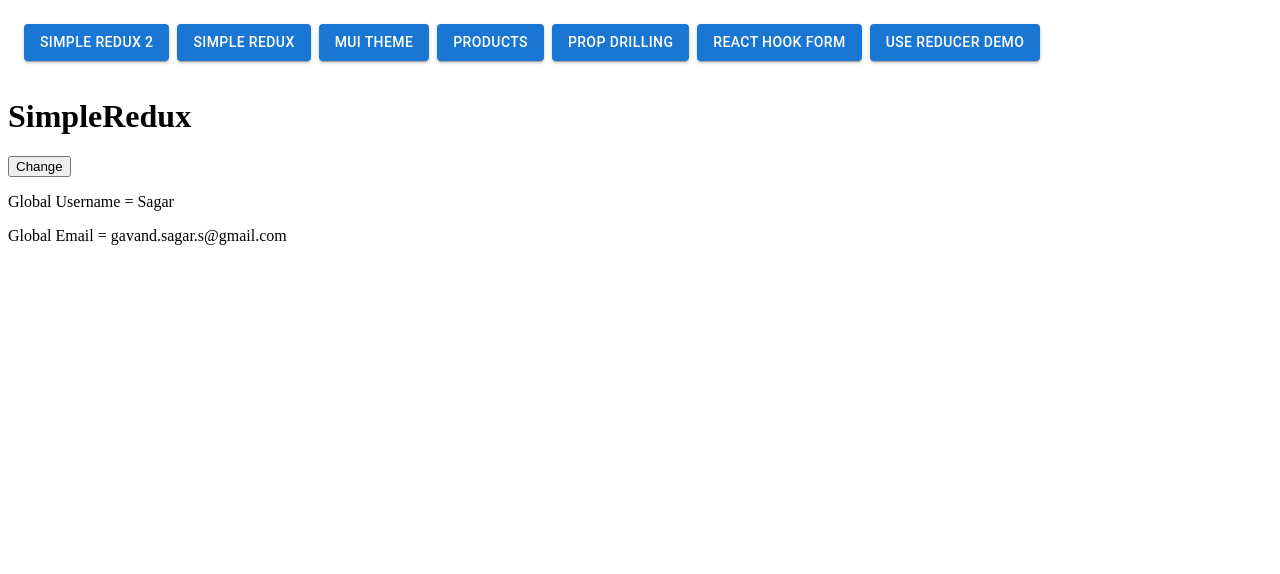
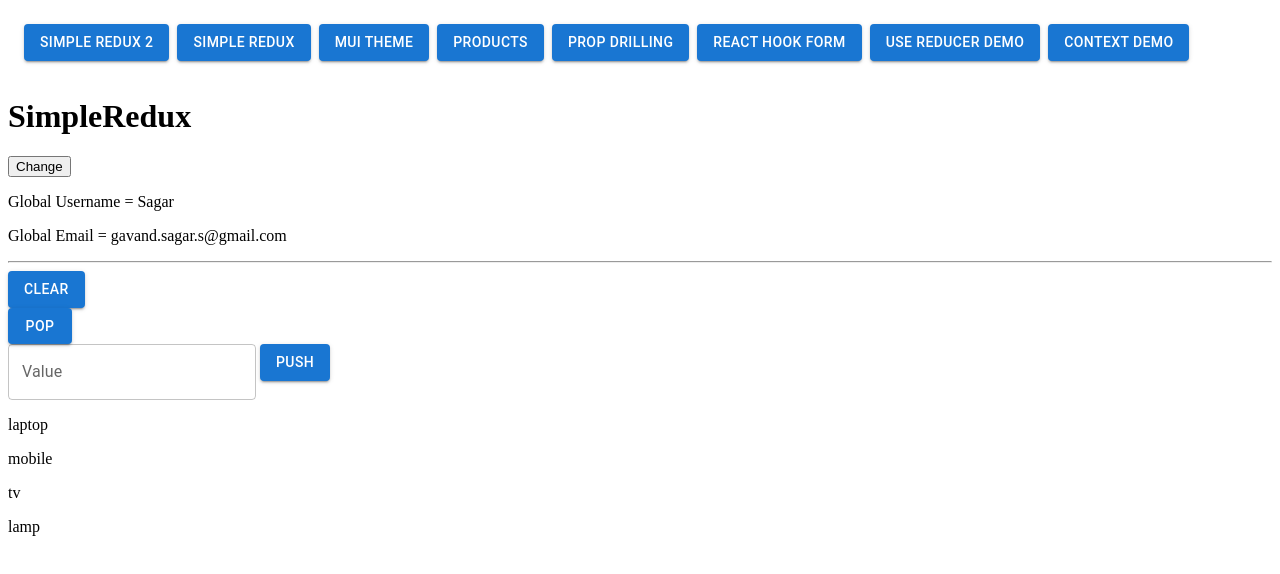
Before and after one commit to gavand-sagar/vite-project-feb-react-mui, a React (Vite) app: page /SimpleRedux in a window 1280 px wide. Shown: the top 574 px of the page. Built offline with nearby package versions, Linux system fonts and the light colour scheme.

Commit message:
redux array manipulation

```diff
--- a/src/App.tsx
+++ b/src/App.tsx
@@ -40,6 +40,9 @@ function App() {
         <Link to={'/UseReducerDemo'}>
           <Button variant='contained'>Use Reducer Demo</Button>
         </Link>
+        <Link to={'/ContextDemo'}>
+          <Button variant='contained'>Context Demo</Button>
+        </Link>
       </Box>
       <Routes>
         <Route path='/SimpleRedux2' element={<SimpleRedux2 />} />
@@ -50,6 +53,7 @@ function App() {
         <Route path='/PropDrillA' element={<PropDrillA />} />
         <Route path='/ReactHookForm' element={<ReactHookForm />} />
         <Route path='/UseReducerDemo' element={<UseReducerDemo />} />
+        <Route path='/ContextDemo' element={<MainApp />} />
         <Route path='/' element={<MainApp />} />
       </Routes>
     </>
--- a/src/Redux-demos/components/SimpleRedux.tsx
+++ b/src/Redux-demos/components/SimpleRedux.tsx
@@ -1,6 +1,8 @@
-import React from 'react'
+import React, { useContext, useState } from 'react'
 import { useDispatch, useSelector } from 'react-redux'
 import { changeUsernameToSuperman } from '../slices/userSlice'
+import { Button, TextField } from '@mui/material'
+import { addNewCategory, removeLastCategory } from '../slices/categoriesSlice'
 
 type Props = {}
 
@@ -8,7 +10,8 @@ export default function SimpleRedux({ }: Props) {
     // slice to fetch data from store
 
     const { username, email } = useSelector((store: any) => store.users)
-
+    const [value, setValue] = useState('')
+    const { items } = useSelector((store: any) => store.categories)
     const dispatch = useDispatch()
 
     function handleChange() {
@@ -18,12 +21,35 @@ export default function SimpleRedux({ }: Props) {
         dispatch(changeUsernameToSuperman())
         // dispatch({ type: 'users/changeUsernameToSuperman' })
     }
+
+    function popCategory() {
+        dispatch(removeLastCategory())
+    }
+
+    function pushCategory() {
+        dispatch(addNewCategory(value))
+    }
+
     return (
         <div>
             <h1>SimpleRedux</h1>
             <button onClick={handleChange}>Change</button>
             <p> Global Username = {username}</p>
             <p> Global Email = {email}</p>
+
+            <hr />
+            <div>
+                <Button variant='contained'>Clear</Button>
+            </div>
+            <div>
+                <Button variant='contained' onClick={popCategory}>Pop</Button>
+            </div>
+            <div>
+                <TextField onChange={e => setValue(e.target.value)} label='Value'></TextField>  <Button variant='contained' onClick={pushCategory}>Push</Button>
+            </div>
+            {
+                items?.map((x: any) => <p>{x}</p>)
+            }
         </div>
     )
 }
--- /dev/null
+++ b/src/Redux-demos/slices/categoriesSlice.ts
@@ -0,0 +1,27 @@
+import { createSlice } from "@reduxjs/toolkit";
+
+export const categoriesSlice = createSlice({
+    name: 'categories',
+    initialState: {
+        items: ["laptop", "mobile", "tv", 'lamp']
+    },
+    reducers: {
+        removeLastCategory: (state) => {
+            const oldArray = [...state.items]
+            oldArray.pop()
+            return {
+                items: oldArray
+            }
+        },
+        addNewCategory: (state, action) => {
+            const data = action.payload
+            const newItems = [...state.items]
+            newItems.push(data)
+            return {
+                items: newItems
+            }
+        }
+    }
+})
+
+export const { removeLastCategory, addNewCategory } = categoriesSlice.actions
--- a/src/Redux-demos/store/store.ts
+++ b/src/Redux-demos/store/store.ts
@@ -1,8 +1,10 @@
 import { configureStore } from "@reduxjs/toolkit";
 import { userSlice } from "../slices/userSlice";
+import { categoriesSlice } from "../slices/categoriesSlice";
 
 export const store = configureStore({
     reducer: {
         users: userSlice.reducer,
+        categories: categoriesSlice.reducer
     }
 })
```
Lines whose indentation alone changed are shown as unchanged.
